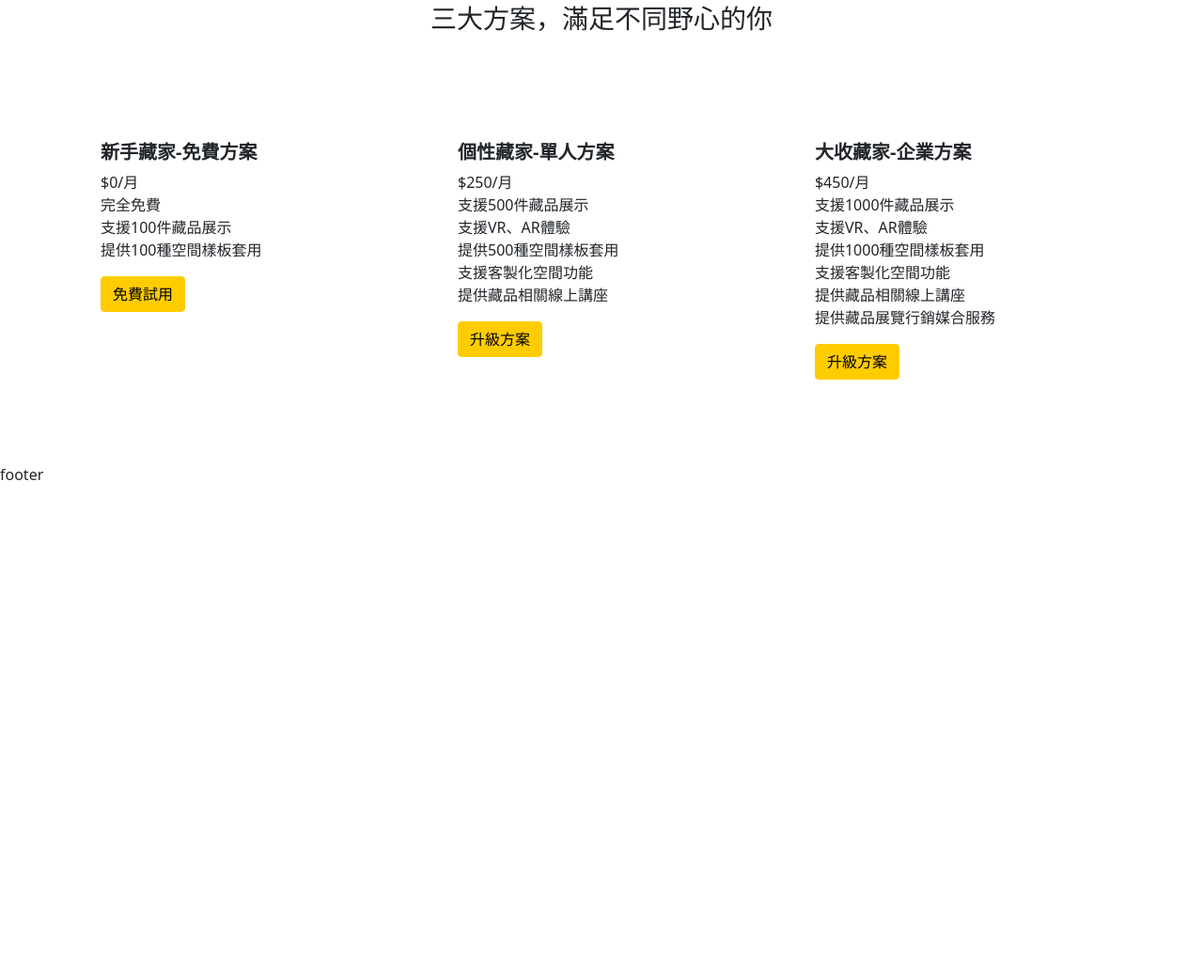
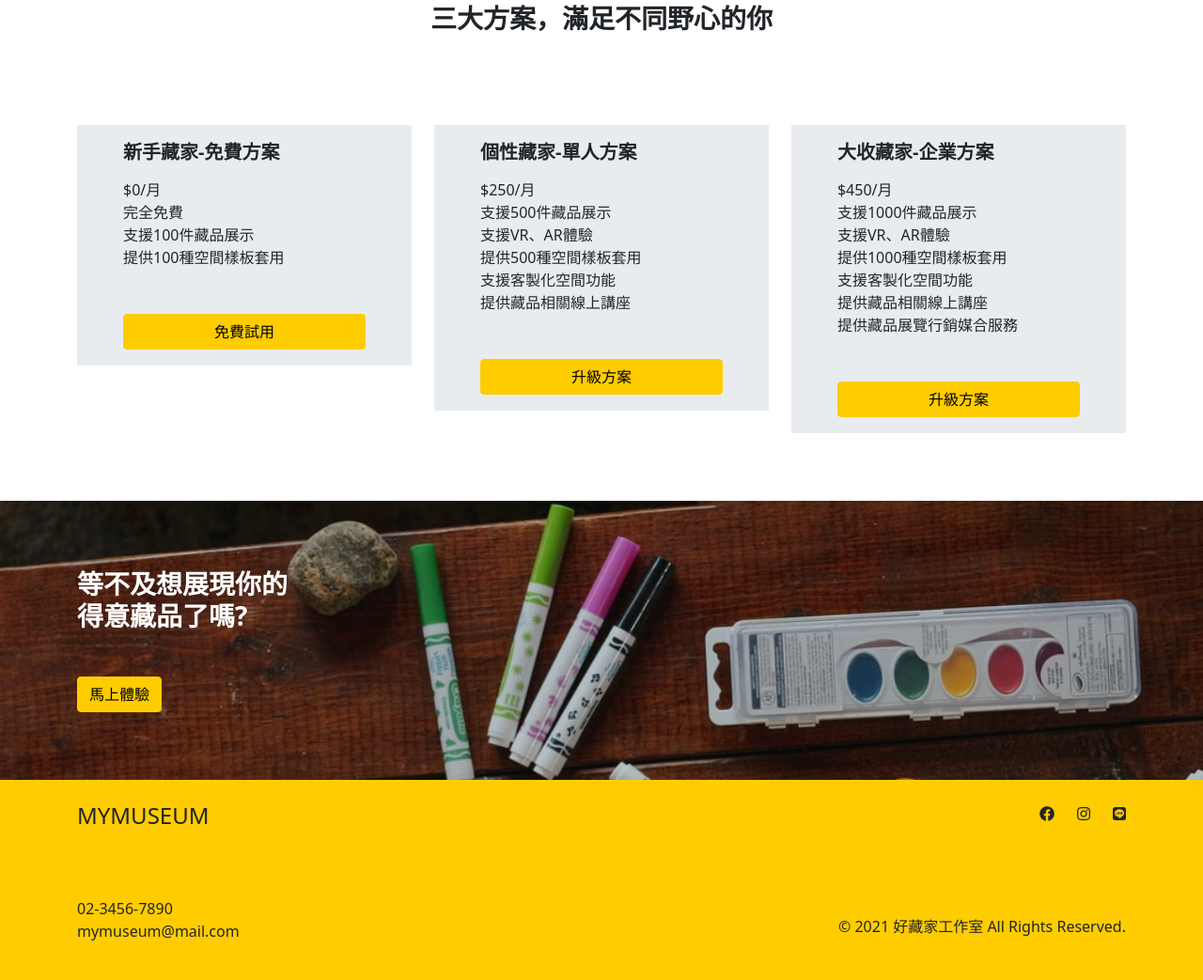
Before and after one commit to Huchan1124/Virtual-Museum, a plain HTML site: page index.html in a window 1280 px wide. Shown: the part 3010-4053 px from the top of the page at 94% size. Before the commit the page ends 3527 px from the top, so only its background shows below. Drawn offline with Linux system fonts and the light colour scheme.

Commit message:
Update 2021-09-25T12:46:15.592Z

```diff
--- a/index.html
+++ b/index.html
@@ -132,27 +132,27 @@
 </div>
 </section>
 <section class="plan container py-6">
-  <h3 class="text-center mb-7">三大方案，滿足不同野心的你</h3>
+  <h3 class="fw-bold text-center mb-7">三大方案，滿足不同野心的你</h3>
   <div class="row">
     <div class="col-md-4">
-      <div class="card " >
-        <div class="card-body px-4 ">
-          <h5 class="card-title fw-bold">新手藏家-免費方案</h5>
-          <ul class="list-unstyled">
+      <div class="card bg-secondary" >
+        <div class="card-body px-5 ">
+          <h5 class="card-title fw-bold mb-3">新手藏家-免費方案</h5>
+          <ul class="list-unstyled mb-5">
             <li>$0<span>/月</span></li>
             <li>完全免費</li>
             <li>支援100件藏品展示</li>
             <li>提供100種空間樣板套用</li>
           </ul>
-          <button class="btn btn-primary">免費試用</button>
+          <button class="btn btn-primary w-100">免費試用</button>
         </div>
       </div>
     </div>
     <div class="col-md-4">
-      <div class="card " >
-        <div class="card-body px-4">
-          <h5 class="card-title fw-bold">個性藏家-單人方案</h5>
-          <ul class="list-unstyled">
+      <div class="card bg-secondary" >
+        <div class="card-body px-5">
+          <h5 class="card-title fw-bold  mb-3">個性藏家-單人方案</h5>
+          <ul class="list-unstyled mb-5">
             <li>$250<span>/月</span></li>
             <li>支援500件藏品展示</li>
             <li>支援VR、AR體驗</li>
@@ -160,15 +160,15 @@
             <li>支援客製化空間功能</li>
             <li>提供藏品相關線上講座</li>
           </ul>
-          <button class="btn btn-primary">升級方案</button>
+          <button class="btn btn-primary w-100">升級方案</button>
         </div>
       </div>
     </div>
     <div class="col-md-4">
-      <div class="card " >
-        <div class="card-body px-4">
-          <h5 class="card-title fw-bold">大收藏家-企業方案</h5>
-          <ul class="list-unstyled">
+      <div class="card bg-secondary " >
+        <div class="card-body px-5">
+          <h5 class="card-title fw-bold  mb-3">大收藏家-企業方案</h5>
+          <ul class="list-unstyled mb-5">
             <li>$450<span>/月</span></li>
             <li>支援1000件藏品展示</li>
             <li>支援VR、AR體驗</li>
@@ -177,18 +177,44 @@
             <li>提供藏品相關線上講座</li>
             <li>提供藏品展覽行銷媒合服務</li>
           </ul>
-          <button class="btn btn-primary">升級方案</button>
+          <button class="btn btn-primary w-100">升級方案</button>
         </div>
       </div>
     </div>
   </div>
 </section>
+<section class="callToAction">
+  <div class="container py-6">
+    <h3 class="text-white fw-bold mb-5">等不及想展現你的<br>
+    得意藏品了嗎?</h3>
+    <button class="btn btn-primary">馬上體驗</button>
+
+
+  </div>
+
+</section>
 
 
 
 
-    <footer class="footer">
-      footer
+    <footer class="bg-primary py-4" >
+      <div class="container d-flex justify-content-between ">
+       <div >
+         <h4 class="mb-6">MYMUSEUM</h4>
+         <ul class="list-unstyled">
+          <li>02-3456-7890</li>
+          <li>mymuseum@mail.com</li>
+        </ul>
+       </div>
+       <div >
+        <ul class="list-unstyled d-flex  justify-content-end mb-7">
+          <li class="me-4 "><i class="fab fa-facebook "></i></li>
+          <li class="me-4"><i class="fab fa-instagram"></i></li>
+          <li><i class="fab fa-line"></i></li>
+        </ul>
+        <p>© 2021  好藏家工作室  All Rights Reserved.</p>
+      </div>
+     </div>
     </footer>
 
     <script src="./assets/js/vendors.js"></script>
```
Also changed, not shown: assets/images/CTA.jpg (added), assets/style/all.css, assets/style/bootstrap.css, 1 other file.
